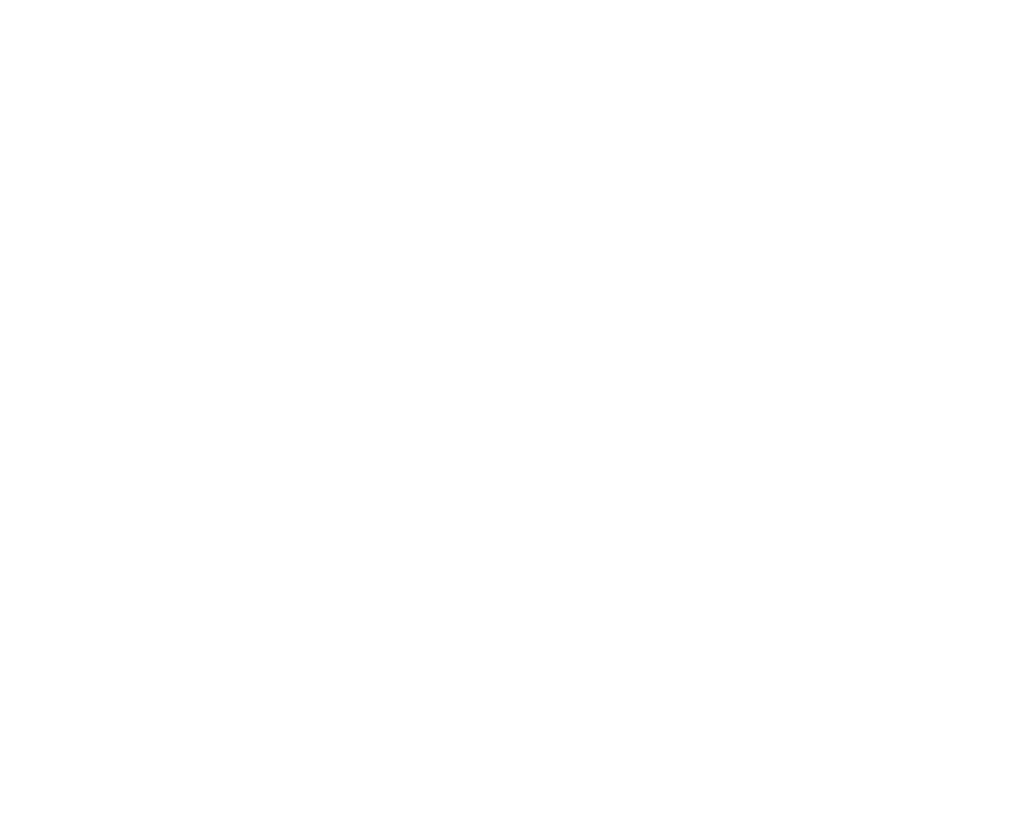
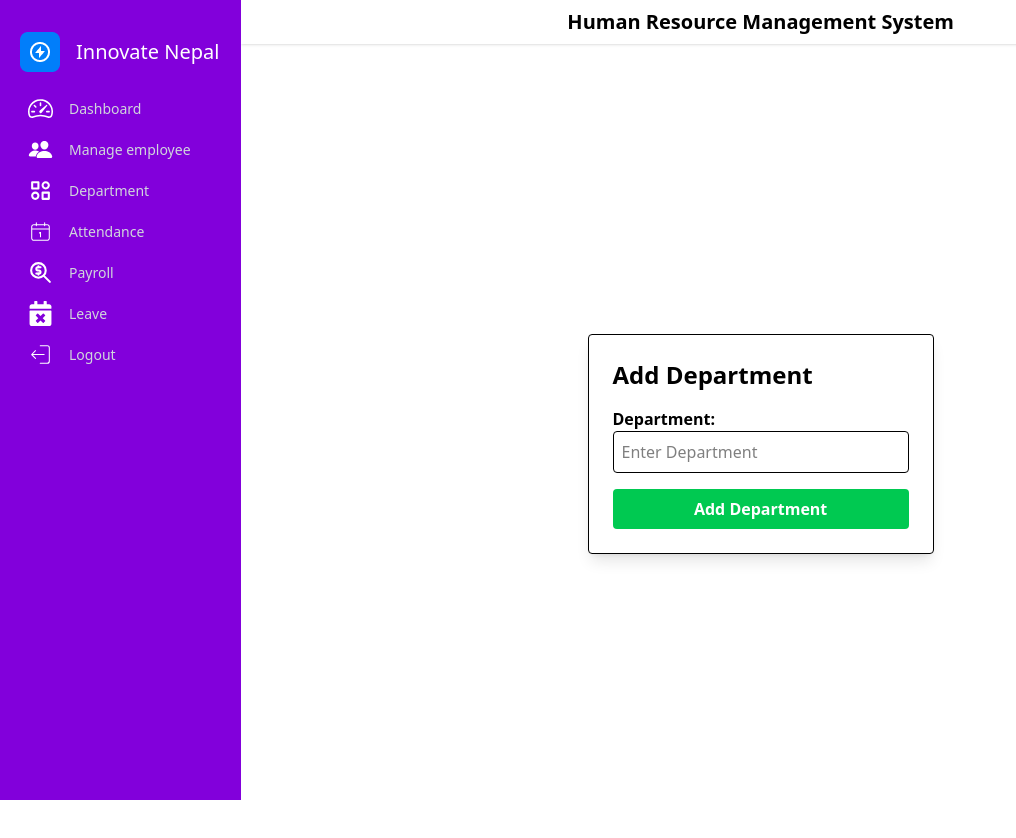
Before and after one commit to utsabsh/StaffEase, a React (Vite) app in the folder Frontend/: page /dashboard/add_category in a window 1280 px wide. Before the commit this address had no page. Shown: the top 838 px of the page, without its empty margins (0-1016 px from the left). Before the commit the page ends 800 px from the top, so only its background shows below. Built offline with nearby package versions, Linux system fonts and the light colour scheme.

Commit message:
Add and view department features added

```diff
--- a/Frontend/src/App.jsx
+++ b/Frontend/src/App.jsx
@@ -5,6 +5,8 @@
 import EmployeeLogin from "./pages/EmployeeLogin";
 import Dashboard from "./pages/Dashboard";
 import EmployeeDashboard from "./pages/EmployeeDashboard";
+import Category from "./pages/Category";
+import AddCategory from "./pages/AddCategory";
 
 function App() {
   return (
@@ -13,7 +15,10 @@
         <Route path="/" element={<Start />}></Route>
         <Route path="/adminlogin" element={<Login />}></Route>
         <Route path="/employeelogin" element={<EmployeeLogin />}></Route>
-        <Route path="/dashboard" element={<Dashboard />}></Route>
+        <Route path="/dashboard" element={<Dashboard />}>
+          <Route path="/dashboard/category" element={<Category />} />
+          <Route path="/dashboard/add_category" element={<AddCategory />} />
+        </Route>
         <Route
           path="/employee_dashboard"
           element={<EmployeeDashboard />}
--- /dev/null
+++ b/Frontend/src/pages/AddCategory.jsx
@@ -0,0 +1,53 @@
+import axios from "axios";
+import { useState } from "react";
+import { useNavigate } from "react-router-dom";
+
+const AddCategory = () => {
+  const [category, setCategory] = useState("");
+  const navigate = useNavigate();
+
+  const handleSubmit = (e) => {
+    e.preventDefault();
+    axios
+      .post("http://localhost:3000/auth/add_category", { category })
+      .then((result) => {
+        if (result.data.Status) {
+          navigate("/dashboard/category");
+        } else {
+          alert(result.data.Error);
+        }
+      })
+      .catch((err) => console.log(err));
+  };
+
+  return (
+    <div className="flex justify-center items-center h-screen">
+      <div className="p-6 rounded w-1/3 border shadow-lg">
+        <h2 className="text-2xl font-bold mb-4">Add Department</h2>
+        <form onSubmit={handleSubmit} className="mt-3">
+          <div className="mb-4">
+            <label htmlFor="category" className="block">
+              <strong>Department:</strong>
+            </label>
+            <input
+              type="text"
+              name="category"
+              placeholder="Enter Department"
+              value={category}
+              onChange={(e) => setCategory(e.target.value)}
+              className="border rounded p-2 w-full focus:outline-none focus:border-blue-500"
+            />
+          </div>
+          <button
+            type="submit"
+            className="bg-green-500 hover:bg-green-700 text-white font-bold py-2 px-4 rounded w-full"
+          >
+            Add Department
+          </button>
+        </form>
+      </div>
+    </div>
+  );
+};
+
+export default AddCategory;
--- /dev/null
+++ b/Frontend/src/pages/Category.jsx
@@ -0,0 +1,51 @@
+import axios from "axios";
+import React, { useEffect, useState } from "react";
+import { Link } from "react-router-dom";
+
+const Category = () => {
+  const [category, setCategory] = useState([]);
+
+  useEffect(() => {
+    axios
+      .get("http://localhost:3000/auth/category")
+      .then((result) => {
+        if (result.data.Status) {
+          setCategory(result.data.Result);
+        } else {
+          alert(result.data.Error);
+        }
+      })
+      .catch((err) => console.log(err));
+  }, []);
+  return (
+    <div className="px-5 mt-3">
+      <div className="flex justify-center">
+        <h3 className="text-xl font-bold">Department List</h3>
+      </div>
+      <Link
+        to="/dashboard/add_category"
+        className="bg-green-500 hover:bg-green-700 text-white font-bold py-2 px-4 rounded"
+      >
+        Add Department
+      </Link>
+      <div className="mt-3 flex justify-center ">
+        <table className="table-auto">
+          <thead>
+            <tr>
+              <th className="px-4 py-2">Name</th>
+            </tr>
+          </thead>
+          <tbody>
+            {category.map((c) => (
+              <tr key={c.id}>
+                <td className="border px-4 py-2">{c.name}</td>
+              </tr>
+            ))}
+          </tbody>
+        </table>
+      </div>
+    </div>
+  );
+};
+
+export default Category;
--- a/Frontend/src/pages/Dashboard.jsx
+++ b/Frontend/src/pages/Dashboard.jsx
@@ -69,7 +69,7 @@
               </span>
             </Link>
             <Link
-              to="/dashboard"
+              to="/dashboard/category"
               className="flex rounded-md p-2 cursor-pointer hover:bg-light-white  hover:bg-purple-500 text-gray-300 text-sm items-center gap-x-4"
             >
               <BiCategoryAlt color="white" size={25} />
```
Also changed, not shown: 1 other file (tests, documents, lock files or other folders).
